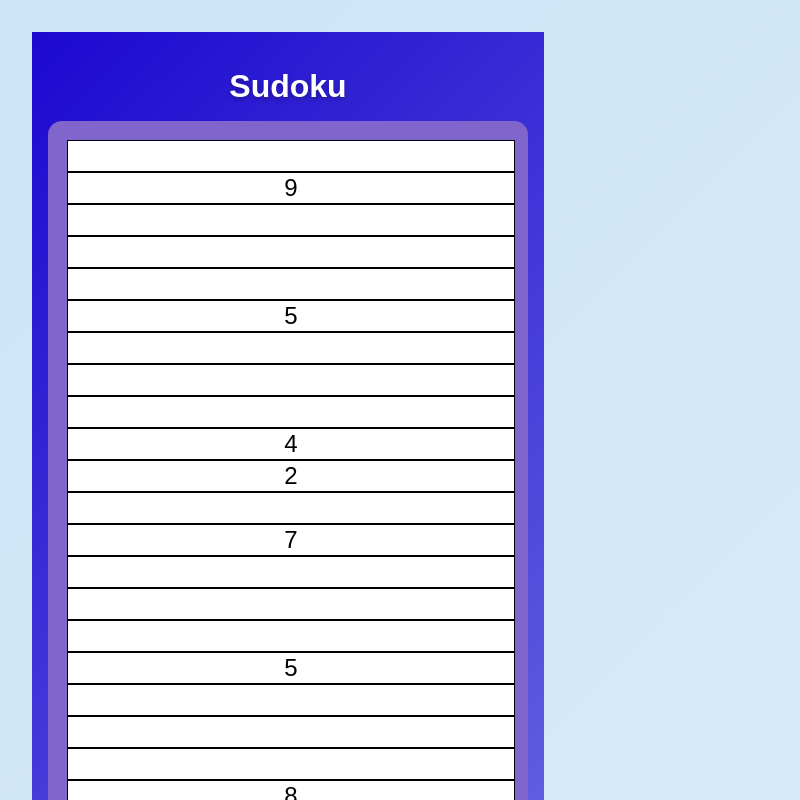
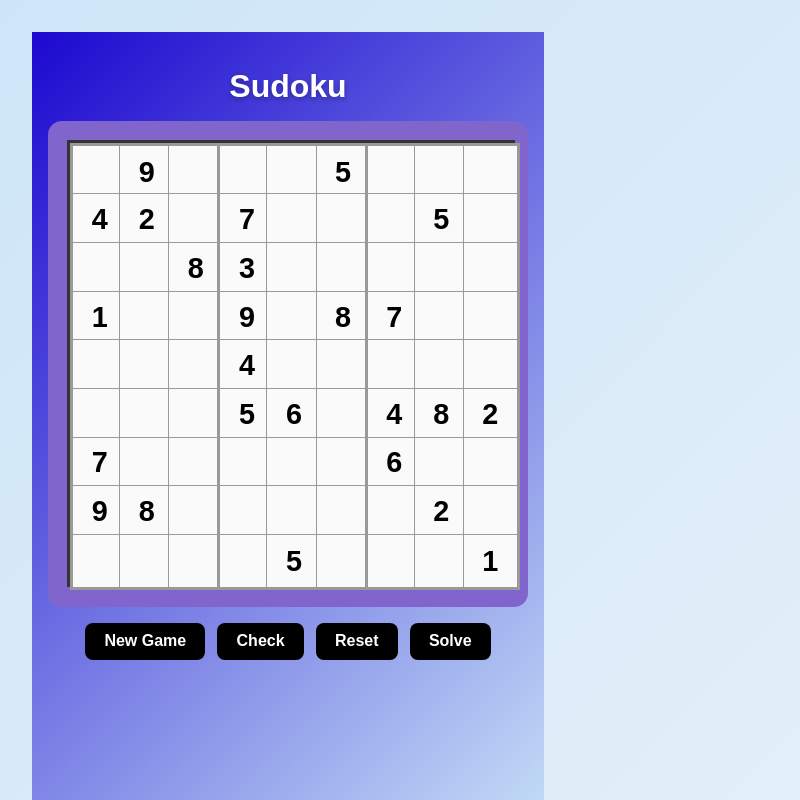
Before and after one commit to blovelace84/sudoku-app-repo, a Svelte app in the folder sudoku-app/: page / in a window 1280 px wide. Shown: the top 800 px of the page, without its empty margins (352-1152 px from the left). Built offline with nearby package versions, Linux system fonts and the light colour scheme.

Commit message:
fixed board

```diff
--- a/sudoku-app/src/components/Board.svelte
+++ b/sudoku-app/src/components/Board.svelte
@@ -16,10 +16,9 @@
   }
 </script>
 
-{#each board as row, rowIndex}
-  <div class="row">
+<div class="board">
+  {#each board as row, rowIndex}
     {#each row as cell, colIndex}
-      <!-- if you want predefined numbers non-editable -->
       <input
         class="cell"
         type="text"
@@ -28,31 +27,56 @@
         on:input={(e) => onInput(e, rowIndex, colIndex)}
       />
     {/each}
-  </div>
-{/each}
+  {/each}
+</div>
 
 <style>
   .board {
     display: grid;
     grid-template-columns: repeat(9, 1fr);
-    grid-template-rows: repeat(9, 1fr);
     width: 100%;
+    max-width: 450px;
     aspect-ratio: 1 / 1;
-    border: 3px solid black;
+    border: 3px solid #333;
+    background: white;
   }
 
   .cell {
     width: 100%;
+    color: black;
+    background: white;
+    font-weight: 600;
     height: 100%;
     text-align: center;
-    font-size: 1.5rem;
-    border: 1px solid #000;
+    font-size: clamp(1rem, 4vw, 1.8rem);
+    border: 1px solid #999;
     outline: none;
+    background: #fafafa;
   }
 
-  .cell:disabled {
-    background-color: #f2f2f2;
-    color: black;
+  /* Thick borders for 3×3 blocks */
+  .cell:nth-child(3n + 1) {
+    border-left-width: 3px;
+  }
+  .cell:nth-child(3n) {
+    border-right-width: 3px;
+  }
+  .cell:nth-child(n + 1):nth-child(-n + 9) {
+    border-top-width: 3px;
+  }
+  .cell:nth-last-child(-n + 9) {
+    border-bottom-width: 3px;
+  }
+
+  /* Darker background for fixed cells if you want */
+  .fixed {
+    background: #ddd;
     font-weight: bold;
   }
+
+  @media (max-width: 480px) {
+    .board {
+      max-width: 90vw;
+    }
+  }
 </style>
```
